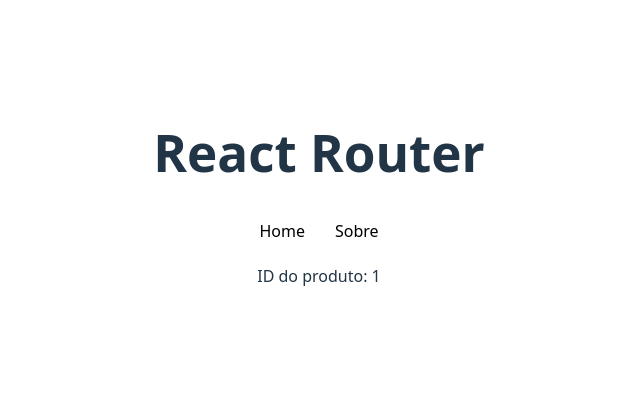
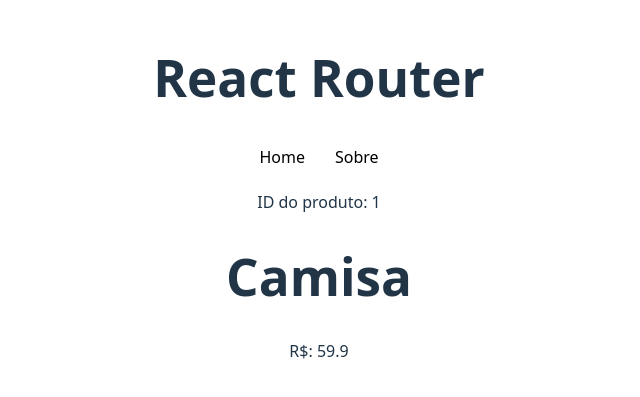
Before and after one commit to WhaleJucs/react-router, a React (Vite) app: page /products/1 in a window 1280 px wide. Shown: the part 203-600 px from the top of the page, without its empty margins (321-961 px from the left). Built offline with nearby package versions, Linux system fonts and the light colour scheme; data requests are answered from the project's data file.

Commit message:
Carregamento de dados dinâmico

```diff
--- a/src/pages/Product.jsx
+++ b/src/pages/Product.jsx
@@ -1,14 +1,27 @@
 import { useParams } from "react-router-dom"
+import { useFetch } from "../hooks/useFetch"
 
 const Product = () => {
     // 4 - rota dinâmica
     const { id } = useParams()
 
+    // 5 - carregamento dado individual
+    const url = 'http://localhost:3000/products/' + id
+    const {data: product, loading, error} = useFetch(url)
+
+    console.log(product)
+
   return (
     <>
-    <p>
-        ID do produto: {id}
-    </p>
+    <p>ID do produto: {id}</p>
+    {error && <p>Erro ao carregar o Produto</p>}
+    {loading && <p>Carregando...</p>}
+    {product && (
+        <div>
+            <h1>{product.name}</h1>
+            <p>R$: {product.price}</p>
+        </div>
+    )}
     </>
   )
 }
```
